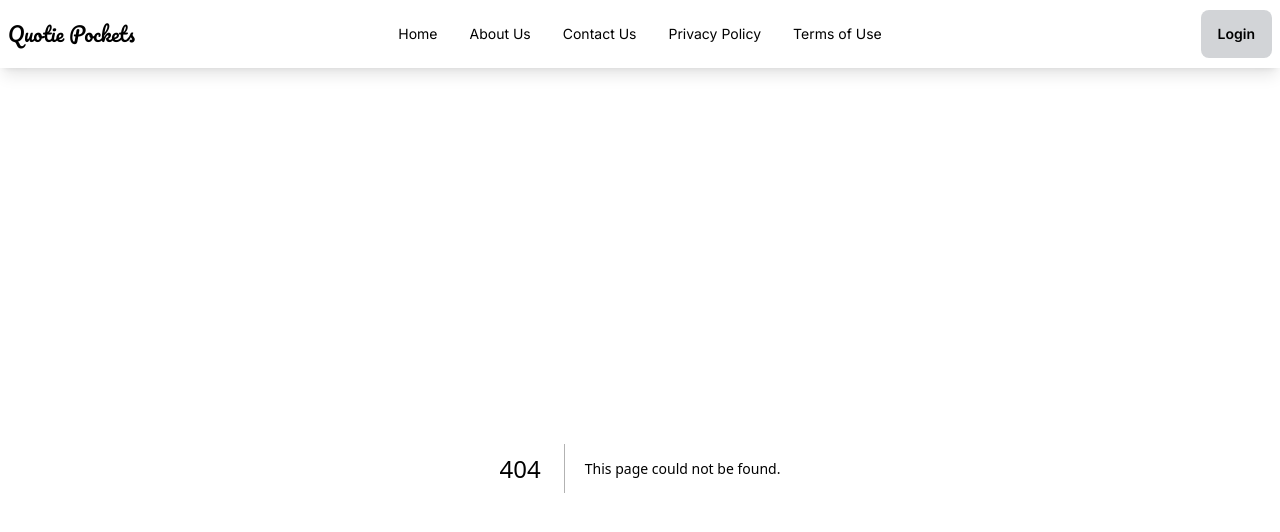
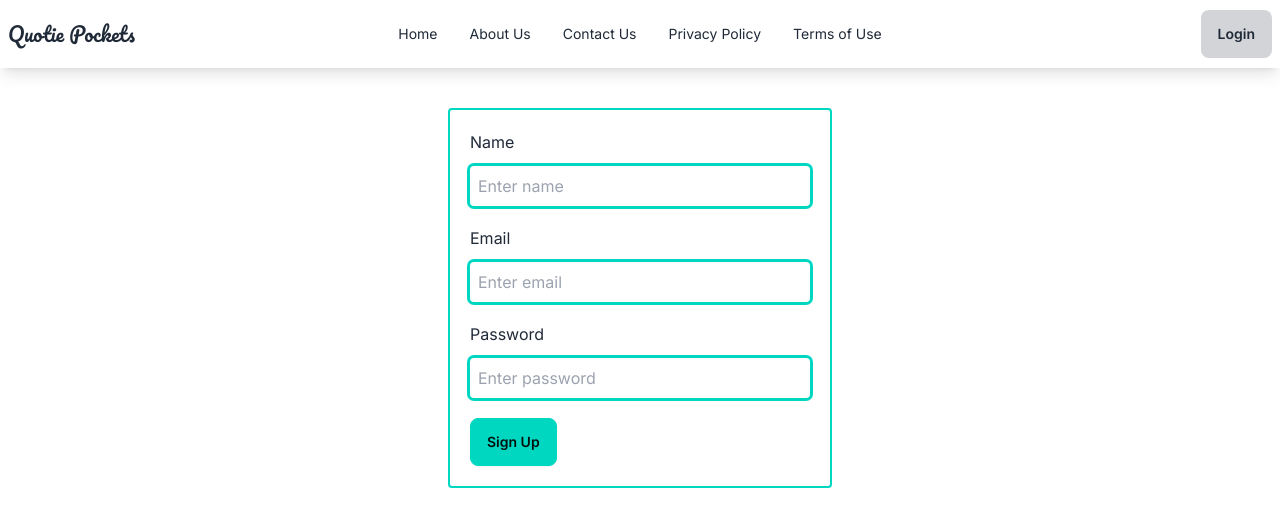
Before and after one commit to VikasMeshram2708/Quotie-Pockets, a Next.js app: page /signup in a window 1280 px wide. Before the commit this address had no page. Shown: the top 532 px of the page. Built offline with nearby package versions, Linux system fonts and the light colour scheme.

Commit message:
:fire: Added sign up form.

```diff
--- /dev/null
+++ b/app/components/SignupForm.tsx
@@ -0,0 +1,50 @@
+import { handleSignUp } from "@/lib/CreateUser";
+
+export default function SignupForm() {
+  return (
+    <form
+      action={handleSignUp}
+      className="border-2 border-accent rounded mt-10 max-w-sm mx-auto p-5 grid gap-5"
+    >
+      {/* name */}
+      <div className="grid gap-3">
+        <label htmlFor="name">Name</label>
+        <input
+          name="name"
+          className="p-2 rounded outline outline-accent"
+          type="text"
+          placeholder="Enter name"
+        />
+      </div>
+
+      {/* email */}
+      <div className="grid gap-3">
+        <label htmlFor="email">Email</label>
+        <input
+          name="email"
+          className="p-2 rounded outline outline-accent"
+          type="email"
+          placeholder="Enter email"
+        />
+      </div>
+
+      {/* password */}
+      <div className="grid gap-3">
+        <label htmlFor="password">Password</label>
+        <input
+          name="password"
+          className="p-2 rounded outline outline-accent"
+          type="password"
+          placeholder="Enter password"
+        />
+      </div>
+
+      {/* button */}
+      <div>
+        <button type="submit" className="btn btn-accent">
+          Sign Up
+        </button>
+      </div>
+    </form>
+  );
+}
--- a/app/globals.css
+++ b/app/globals.css
@@ -4,3 +4,8 @@
 @tailwind base;
 @tailwind components;
 @tailwind utilities;
+
+
+.b {
+    border: 2px solid red;
+}
--- /dev/null
+++ b/app/signup/page.tsx
@@ -0,0 +1,10 @@
+import SignupForm from "../components/SignupForm";
+
+export default function Signup() {
+  return (
+    <section>
+      {/* Form section */}
+      <SignupForm />
+    </section>
+  );
+}
--- /dev/null
+++ b/lib/CreateUser.ts
@@ -0,0 +1,9 @@
+export const handleSignUp = async (data: FormData) => {
+  "use server";
+
+  const name = data.get("name");
+  const email = data.get("email");
+  const password = data.get("password");
+
+  console.log("sign-up-data", { name, email, password });
+};
```
